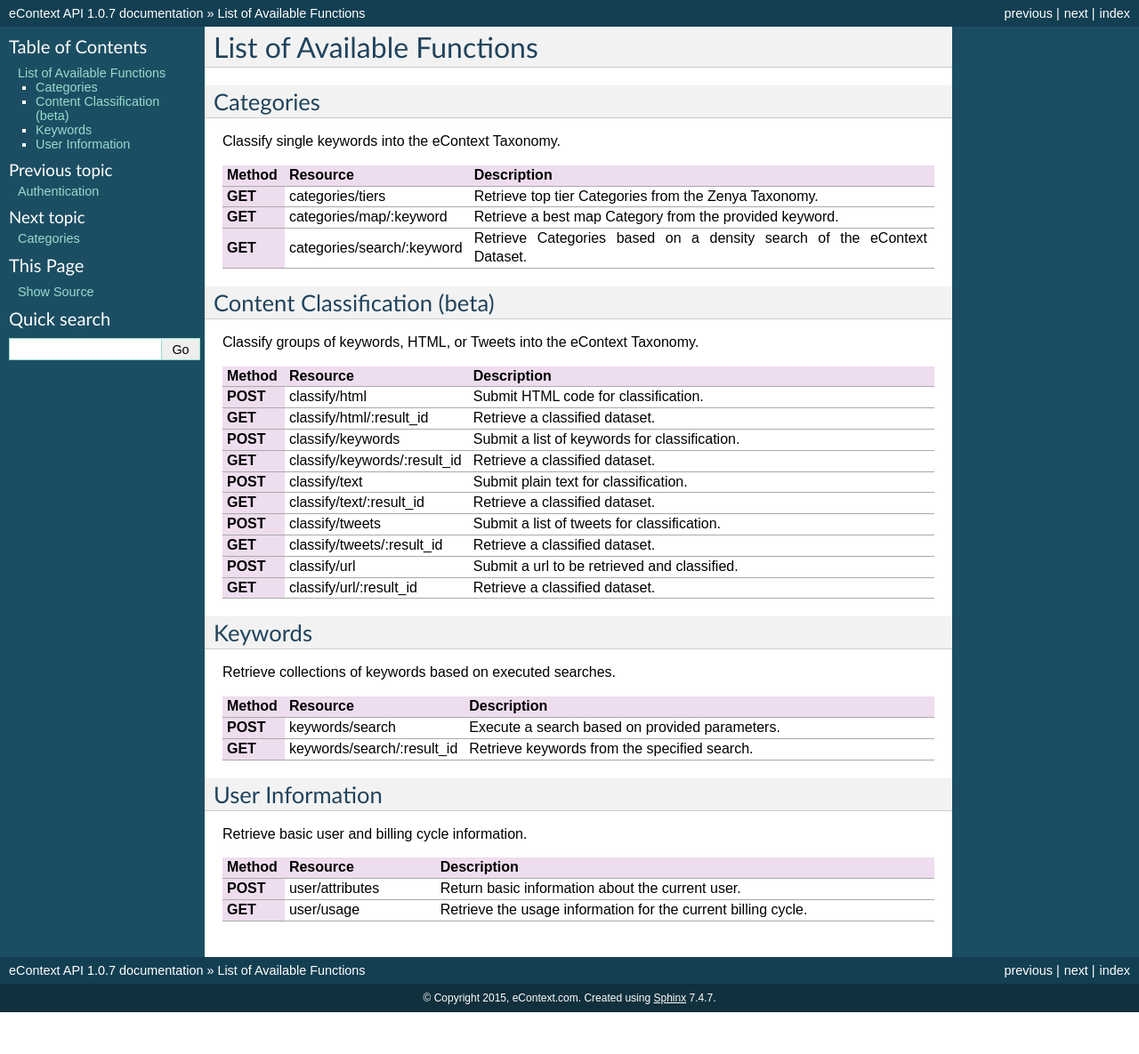
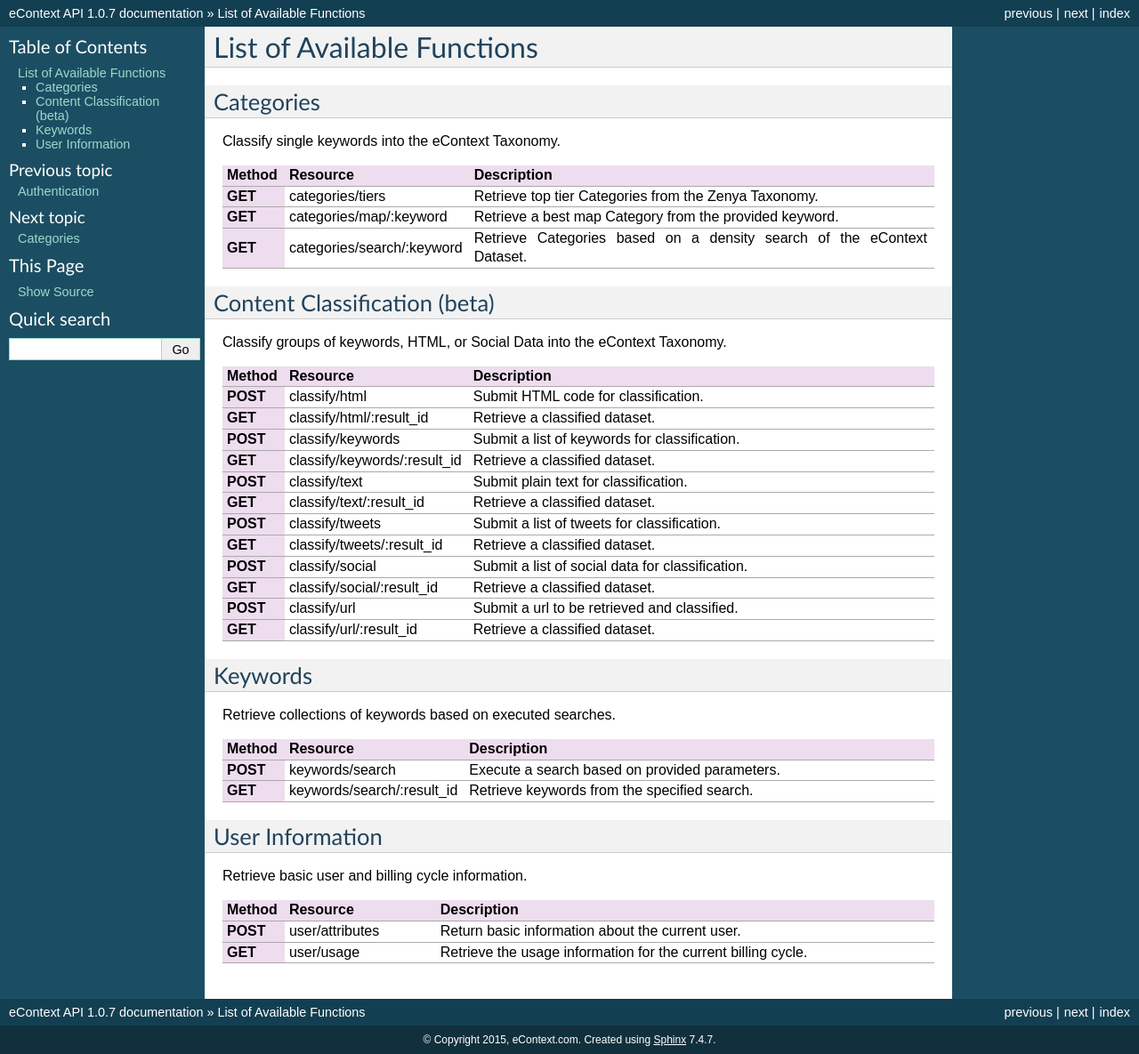
Before and after one commit to info-com/zenya-api-docs, a Sphinx documentation site: the page built from source/available-functions.rst, in a window 1280 px wide. Shown: the whole page at 89% size. Built offline with Sphinx 7.4.7, drawn with Linux system fonts in a browser that asks for light colours; before the commit the page ends 1138 px from its top, so only the background shows below that.

Commit message:
Update available-functions.rst
added classify/social to table of classification functions

```diff
--- a/source/available-functions.rst
+++ b/source/available-functions.rst
@@ -18,7 +18,7 @@ Classify single keywords into the eContext Taxonomy.
 Content Classification (beta)
 -----------------------------
 
-Classify groups of keywords, HTML, or Tweets into the eContext Taxonomy.
+Classify groups of keywords, HTML, or Social Data into the eContext Taxonomy.
 
 .. csv-table::
     :header: "Method","Resource","Description"
@@ -33,6 +33,8 @@ Classify groups of keywords, HTML, or Tweets into the eContext Taxonomy.
     "GET","classify/text/:result_id","Retrieve a classified dataset."
     "POST","classify/tweets","Submit a list of tweets for classification."
     "GET","classify/tweets/:result_id","Retrieve a classified dataset."
+    "POST","classify/social","Submit a list of social data for classification."
+    "GET","classify/social/:result_id","Retrieve a classified dataset."
     "POST","classify/url","Submit a url to be retrieved and classified."
     "GET","classify/url/:result_id","Retrieve a classified dataset."
 
```
